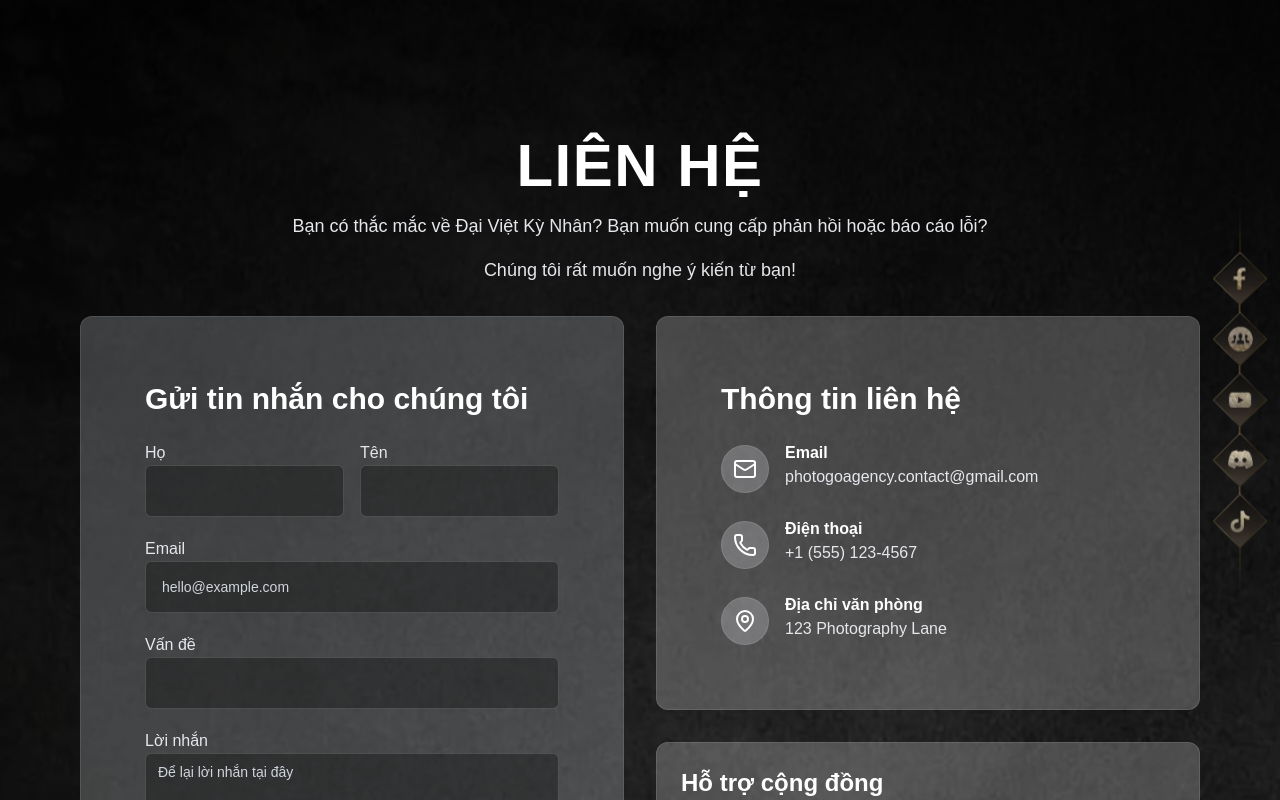
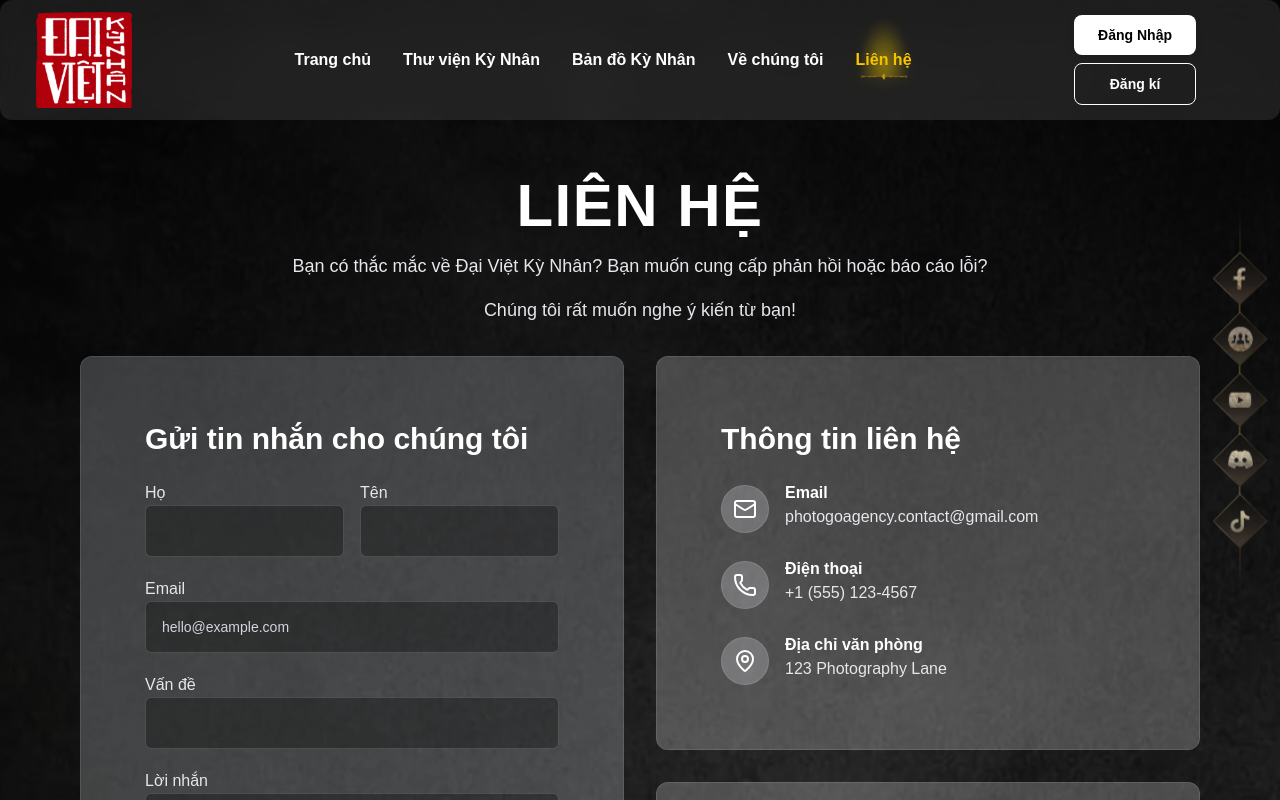
Before and after one commit to NorahC0305/DaiVietKyNhan_FE, a Next.js app: page /contact in a window 1280 px wide. Shown: the top 800 px of the page. Built offline with nearby package versions, Linux system fonts and the light colour scheme.

Commit message:
Update tsconfig to include specific layout file, modify RootLayout metadata for improved branding, and remove unused contact page component.

```diff
--- /dev/null
+++ b/src/app/(header)/layout.tsx
@@ -0,0 +1,15 @@
+import Header from "@components/Molecules/Header";
+
+export default function HeaderPublicLayout({
+    children,
+}: Readonly<{
+    children: React.ReactNode;
+}>) {
+    return (
+        <>
+            <Header />
+            {children}
+        </>
+
+    );
+}
--- a/src/app/layout.tsx
+++ b/src/app/layout.tsx
@@ -16,8 +16,11 @@ const geistMono = Geist_Mono({
 });
 
 export const metadata: Metadata = {
-  title: "Create Next App",
-  description: "Generated by create next app",
+  title: {
+    template: "%s | Đại Việt Kỳ Nhân",
+    default: "Đại Việt Kỳ Nhân",
+  },
+  description: "Dự án vẽ minh hoạ các tiền nhân lịch sử/văn hoá dân tộc❤️",
 };
 
 export default function RootLayout({
@@ -32,11 +35,9 @@ export default function RootLayout({
       >
         <ToastContainer />
         <QueryProviderWrapper>
-          <div className="relative min-h-screen pt-20">
-            {children}
-            <div className="fixed right-0 top-1/2 transform -translate-y-1/2 z-50 pointer-events-auto">
-              <SocialMediaIcons />
-            </div>
+          {children}
+          <div className="fixed right-0 top-1/2 transform -translate-y-1/2 z-50 pointer-events-auto">
+            <SocialMediaIcons />
           </div>
         </QueryProviderWrapper>
       </body>
--- a/tsconfig.json
+++ b/tsconfig.json
@@ -87,7 +87,7 @@
     "**/*.ts",
     "**/*.tsx",
     ".next/types/**/*.ts"
-  ],
+, "src/app/(header)/layout.tsx"  ],
   "exclude": [
     "node_modules"
   ]
```
Also changed, not shown: src/app/(header)/contact/page.tsx (renamed from src/app/contact/page.tsx).
